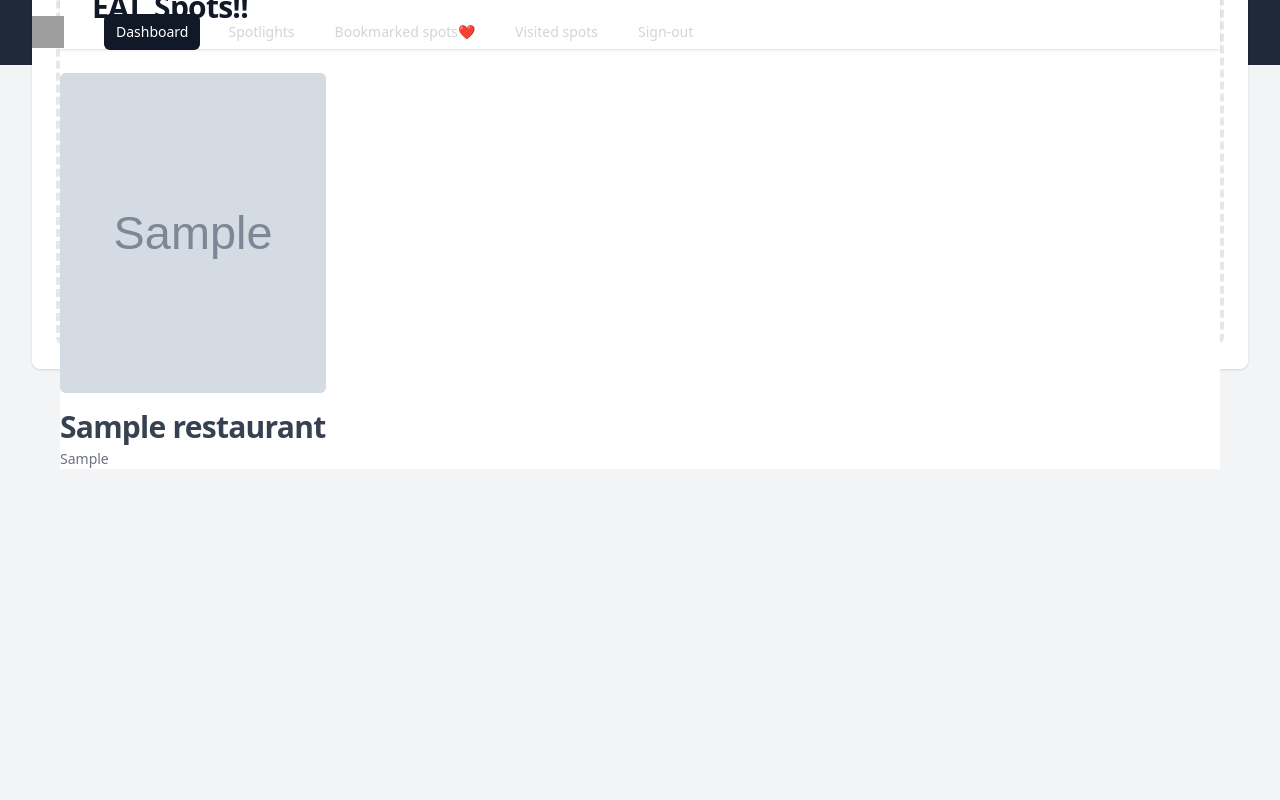
After one commit to kaaviya98/EATspots, a Django app: template manageEAT/templates/restaurant/restaurant_list.html in a window 1280 px wide. The commit adds this page. Run offline with Django 4.2, Linux system fonts and the light colour scheme; the template is opened without the code that fills it: values that come from a table or form of the project are taken from there, others are empty; tables that the repository leaves empty hold one stand-in row (values such as "Sample post"); grey boxes marked "Sample" are stand-in pictures; some libraries are stand-ins or nearby versions; grey boxes are pictures that could not be loaded.

Commit message:
Display list of restaurants

````diff
--- a/config/urls.py
+++ b/config/urls.py
@@ -13,14 +13,19 @@ Including another URLconf
     1. Import the include() function: from django.urls import include, path
     2. Add a URL to urlpatterns:  path('blog/', include('blog.urls'))
 """
+from django.conf import settings
+from django.conf.urls.static import static
 from django.contrib import admin
 from django.urls import include, path
 
-from manageEAT.views.dashboard import dashboard
+from manageEAT.views import restaurant_list
 
 urlpatterns = [
-    path("", dashboard, name="dashboard"),
+    path("", restaurant_list.RestaurantList.as_view(), name="restaurant_list"),
     path("account/", include("django.contrib.auth.urls")),
     path("__reload__/", include("django_browser_reload.urls")),
     path("admin/", admin.site.urls),
 ]
+
+if settings.DEBUG:
+    urlpatterns += static(settings.MEDIA_URL, document_root=settings.MEDIA_ROOT)
--- a/manageEAT/templates/base.html
+++ b/manageEAT/templates/base.html
@@ -9,10 +9,10 @@
 </head>
 <body class="h-full">
 <div class="min-h-full">
-    <div class="bg-gray-800 pb-32">
+    <div class="bg-gray-100 pb-32">
       <nav class="bg-gray-800">
         <div class="mx-auto max-w-7xl sm:px-6 lg:px-8">
-          <div class="border-b border-gray-700">
+          <div class="border-b border-gray-100">
             <div class="flex h-16 items-center justify-between px-4 sm:px-0">
               <div class="flex items-center">
                 <div class="flex-shrink-0">
@@ -21,7 +21,7 @@
                 <div class="hidden md:block">
                   <div class="ml-10 flex items-baseline space-x-4">
                     <!-- Current: "bg-gray-900 text-white", Default: "text-gray-300 hover:bg-gray-700 hover:text-white" -->
-                    <a href="{% url 'dashboard' %}" class="bg-gray-900 text-white px-3 py-2 rounded-md text-sm font-medium" aria-current="page">Dashboard</a>
+                    <a href="{% url 'restaurant_list' %}" class="bg-gray-900 text-white px-3 py-2 rounded-md text-sm font-medium" aria-current="page">Dashboard</a>
 
                     <a href="#" class="text-gray-300 hover:bg-gray-700 hover:text-white px-3 py-2 rounded-md text-sm font-medium">Spotlights</a>
 
@@ -99,10 +99,22 @@
             </div>
           </div>
         </div>
-      </nav>
-      <div>
-        {% block dashboard %}
-        {% endblock %}
-    </div>
+   </nav>
+     <div>
+      <main class="-mt-32">
+        <div class="mx-auto max-w-7xl px-4 pb-12 sm:px-6 lg:px-8">
+            <!-- Replace with your content -->
+            <div class="rounded-lg bg-white px-5 py-6 shadow sm:px-6">
+                <div class="h-96 rounded-lg border-4 border-dashed border-gray-200">
+                    <div id="content">
+                        {% block content %}
+                        {% endblock %}
+                    </div>
+                </div>
+            </div>
+            <!-- /End replace -->
+        </div>
+    </main>
+     </div>
 </body>
 </html>
--- /dev/null
+++ b/manageEAT/templates/restaurant/restaurant_list.html
@@ -0,0 +1,51 @@
+{% extends "base.html" %}
+{% load static %}
+{% load thumbnail %}
+
+{% block content %}
+<header class="bg-white shadow">
+    <div class="mx-auto max-w-7xl py-6 px-4 sm:px-6 lg:px-8">
+      <h1 class="text-3xl font-bold tracking-tight text-gray-900">EAT_Spots!!</h1>
+    </div>
+</header>
+<div class="bg-white">
+      <div class="mt-6 grid grid-cols-1 gap-y-200 gap-x-90 sm:grid-cols-2 lg:grid-cols-4 xl:gap-x-8">
+         {% for restaurant in object_list %}
+         <div class="group relative">
+          <div class="min-h-80 aspect-w-1 aspect-h-1 w-full overflow-hidden rounded-md bg-gray-200 group-hover:opacity-75 lg:aspect-none lg:h-80">
+                <a href="{{ restaurant.image }}">
+                    {% thumbnail restaurant.image 500x500 crop="smart" as image_thumbnail %}
+                    <img src="{{ image_thumbnail.url }}" alt="Front of men&#039;s Basic Tee in black." class="h-full w-full object-cover object-center lg:h-full lg:w-full">
+                </a>
+          </div>
+          <div class="mt-4 flex justify-between">
+                <div>
+                <h3 class="text-sm text-gray-700">
+                    <a href="#"><h2 class="text-3xl font-bold tracking-tight text-gray-700">{{ restaurant.name }}</h2>
+                    </a>
+                </h3>
+                <p class="mt-1 text-sm text-gray-500">{{ restaurant.location }}</p>
+               </div>
+          </div>
+         </div>
+       {% endfor %}
+
+   </div>
+</div>
+</div>
+</main>
+{% endblock %}
+<!--
+  This example requires some changes to your config:
+
+  ```
+  // tailwind.config.js
+  module.exports = {
+    // ...
+    plugins: [
+      // ...
+      require('@tailwindcss/aspect-ratio'),
+    ],
+  }
+  ```
+-->
--- a/manageEAT/views/restaurant_list.py
+++ b/manageEAT/views/restaurant_list.py
@@ -4,6 +4,6 @@ from django.views.generic.list import ListView
 from manageEAT.models.restaurant import Restaurant
 
 
-class QuestionListView(LoginRequiredMixin, ListView):
+class RestaurantList(LoginRequiredMixin, ListView):
     model = Restaurant
-    template_name = "restaurant/dashboard.html"
+    template_name = "restaurant/restaurant_list.html"
````
Also changed, not shown: config/settings/base.py (+6 -1 lines), manageEAT/templates/restaurant/dashboard.html (+3 -27 lines), manageEAT/views/dashboard.py (deleted, +0 -7 lines).
